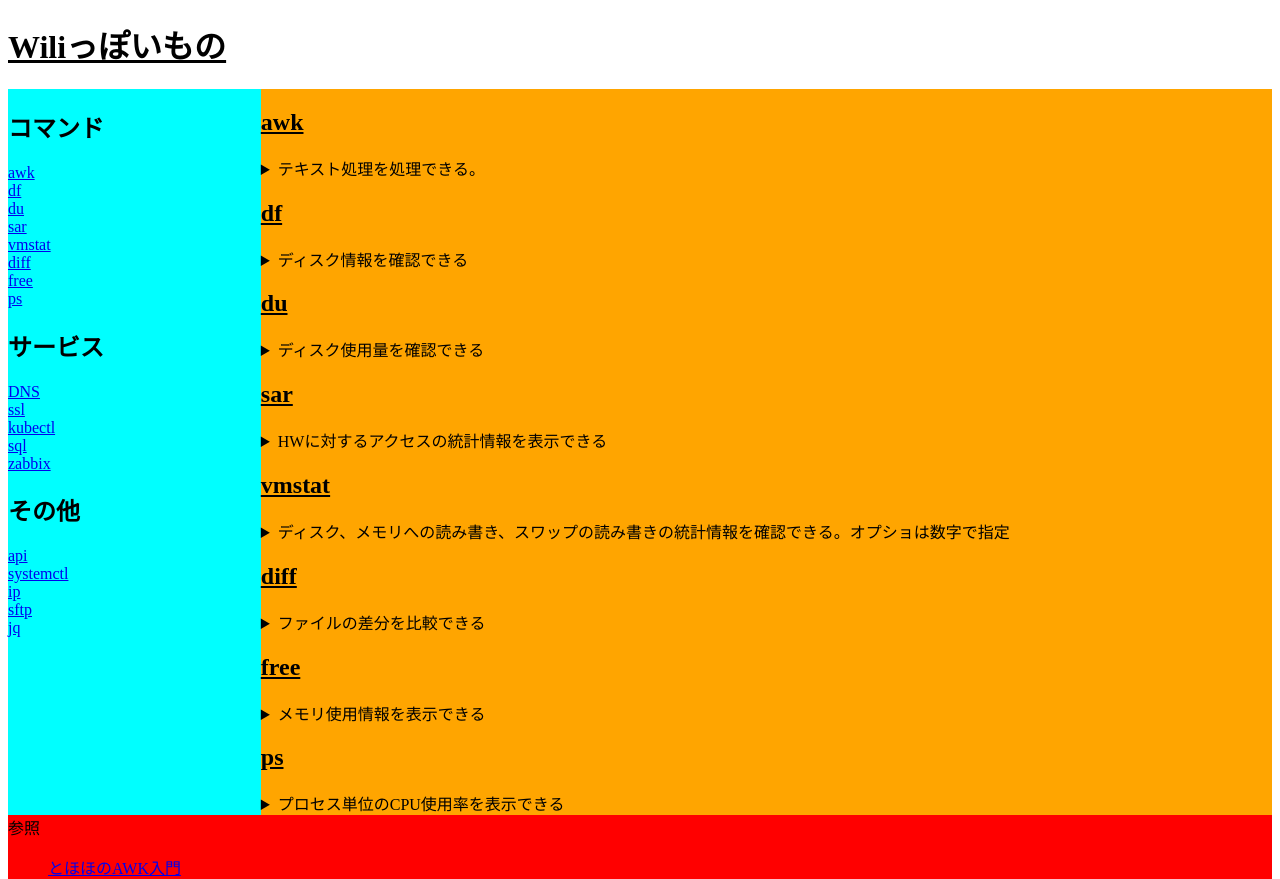
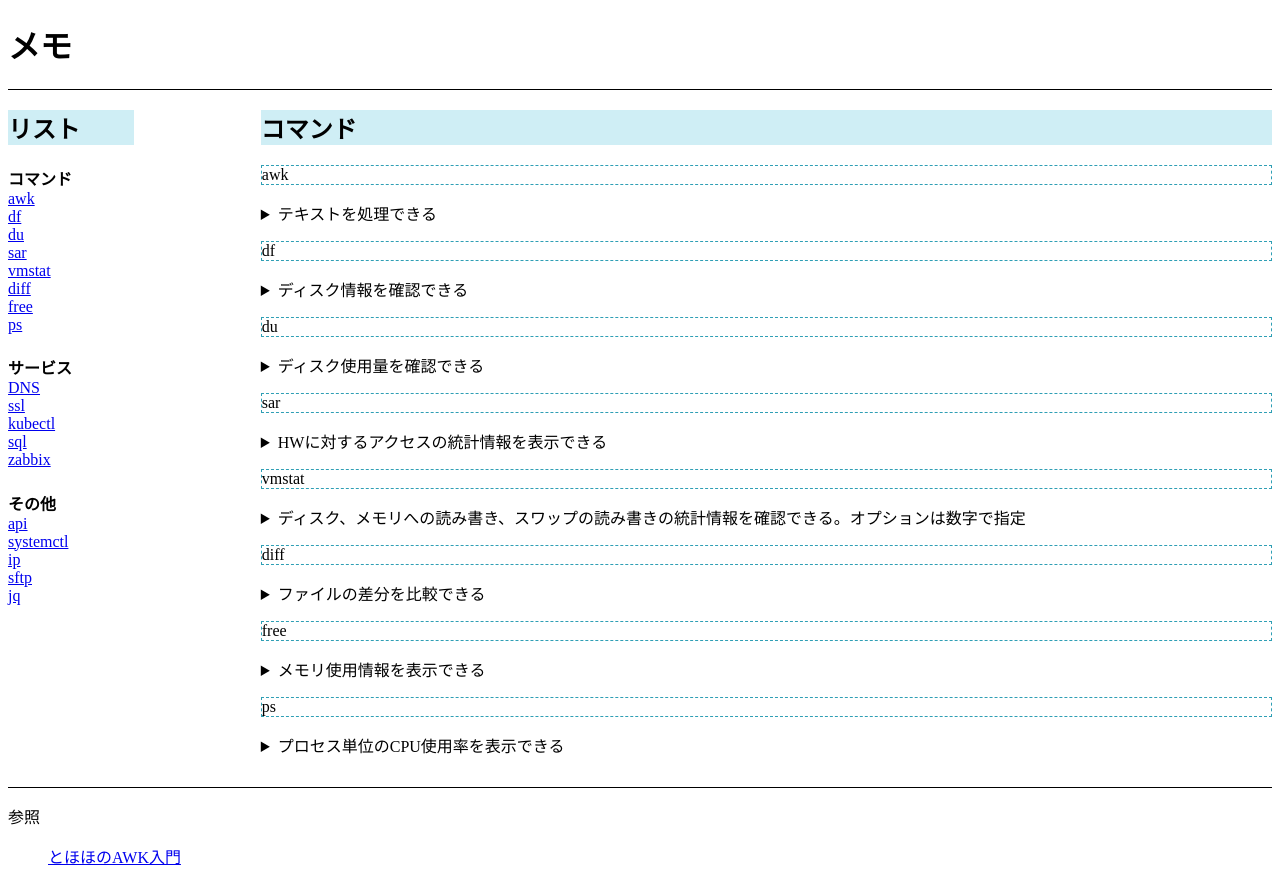
Before and after one commit to hb393/wiki, a plain HTML site: page index.html in a window 1280 px wide. Drawn offline with Linux system fonts and the light colour scheme.

Commit message:
色追加

```diff
--- a/index.html
+++ b/index.html
@@ -12,13 +12,14 @@
 
     <div class="wrapper">
         <header>
-            <h1 id="title">Wiliっぽいもの</h1>
+            <h1>メモ</h1>
         </header>
 
 
         <div class="content">
             <nav class="contents_list">
-                <h2 class="title">コマンド</h2>
+                <h2>リスト</h2>
+                <h4 class="title" id="cmd">コマンド</h4>
 
                 <ul class="contents_ul">
                     <li><a href="#awk">awk</a></li>
@@ -31,7 +32,7 @@
                     <li><a href="#ps">ps</a></li>
                 </ul>
 
-                <h2 class="title">サービス</h2>
+                <h4 class="title" id="service">サービス</h4>
                 <ul class="contents_ul">
                     <li><a href="content2.html">DNS</a></li>
                     <li><a href="content2.html">ssl</a></li>
@@ -41,7 +42,7 @@
                 </ul>
 
 
-                <h2 class="title">その他</h2>
+                <h4 class="title" id="other">その他</h4>
                 <ul class="contents_ul">
                     <li><a href="conetnt/content3html">api</a></li>
                     <li><a href="content/content3.html">systemctl</a></li>
@@ -53,11 +54,12 @@
 
 
             <article class="box">
+                <h2>コマンド</h2>
                 <section id="awk">
-                    <h2>awk</h2>
+                    <p class="boxtop">awk</p>
                     <details>
                         <summary>
-                            テキスト処理を処理できる。
+                            テキストを処理できる
                         </summary>
                         <p><a href="command/awk.html">実行例</a></p>
                         <table class="cmd-table">
@@ -86,7 +88,7 @@
                 </section>
 
                 <section id="df">
-                    <h2>df</h2>
+                    <p class="boxtop">df</p>
                     <details>
                         <summary>
                             ディスク情報を確認できる
@@ -118,7 +120,7 @@
                 </section>
 
                 <section id="du">
-                    <h2>du</h2>
+                    <p class="boxtop">du</p>
                     <details>
                         <summary>
                             ディスク使用量を確認できる
@@ -154,7 +156,7 @@
                 </section>
 
                 <section id="sar">
-                    <h2>sar</h2>
+                    <p class="boxtop">sar</p>
                     <details>
                         <summary>
                             HWに対するアクセスの統計情報を表示できる
@@ -215,10 +217,10 @@
 
                 <section id="vmstat">
 
-                    <h2>vmstat</h2>
+                    <p class="boxtop">vmstat</p>
                     <details>
                         <summary>
-                            ディスク、メモリへの読み書き、スワップの読み書きの統計情報を確認できる。オプショは数字で指定
+                            ディスク、メモリへの読み書き、スワップの読み書きの統計情報を確認できる。オプションは数字で指定
                         </summary>
                         <p>第1引数何秒ごとに実行するか</p>
                         <p>第2引数何回実行するか</p>
@@ -273,7 +275,7 @@
                 </section>
 
                 <section id="diff">
-                    <h2>diff</h2>
+                    <p class="boxtop">diff</p>
                     <details>
                         <summary>
                             ファイルの差分を比較できる
@@ -313,7 +315,7 @@
                 </section>
 
                 <section id="free">
-                    <h2>free</h2>
+                    <p class="boxtop">free</p>
                     <details>
                         <summary>
                             メモリ使用情報を表示できる
@@ -357,7 +359,7 @@
                 </section>
 
                 <section id="ps">
-                    <h2>ps</h2>
+                    <p class="boxtop">ps</p>
                     <details>
                         <summary>
                             プロセス単位のCPU使用率を表示できる
--- a/index_style/index_style.css
+++ b/index_style/index_style.css
@@ -1,48 +1,44 @@
-html,body {
+html,
+body {
     height: 100%;
     font-size: 100%;
     margin-bottom: 0;
+
 }
 
-.wrapper{
-width: 100%;
-position: relative;
-min-height: 100%;
-}
-
-
-#title {
-    text-decoration: underline;
+.wrapper {
+    width: 100%;
+    position: relative;
+    min-height: 100%;
 }
 
 ul {
     list-style-type: none;
 }
 
-.box h2 {
-    text-decoration: underline;
-}
-
 
 .contents_list {
     text-align: left;
-    background-color: aqua;
-    width: 20%;
+    width: 10%;
+    margin-right: 10%;
+
 }
 
 .contents_ul {
     text-align: left;
     padding-left: 0;
+    margin-top: 0;
 }
 
 
 .box {
-    background-color: orange;
     width: 80%;
 }
 
 .content {
     display: flex;
+    padding-bottom: 30px;
+
 }
 
 
@@ -61,10 +57,22 @@ ul {
 
 
 footer {
-    background-color: red;
-    ;
+    margin: 0;
+    border-top:1px solid #000;
 }
 
-footer p {
-    margin: 0;
+header{
+    border-bottom: 1px solid #000;
 }
+
+h2{
+    background-color: #cfeef5;
+}
+
+.boxtop{
+    border: 1px dashed #2f9fb5;
+}
+
+.title{
+    margin-bottom: 0;
+}
```
